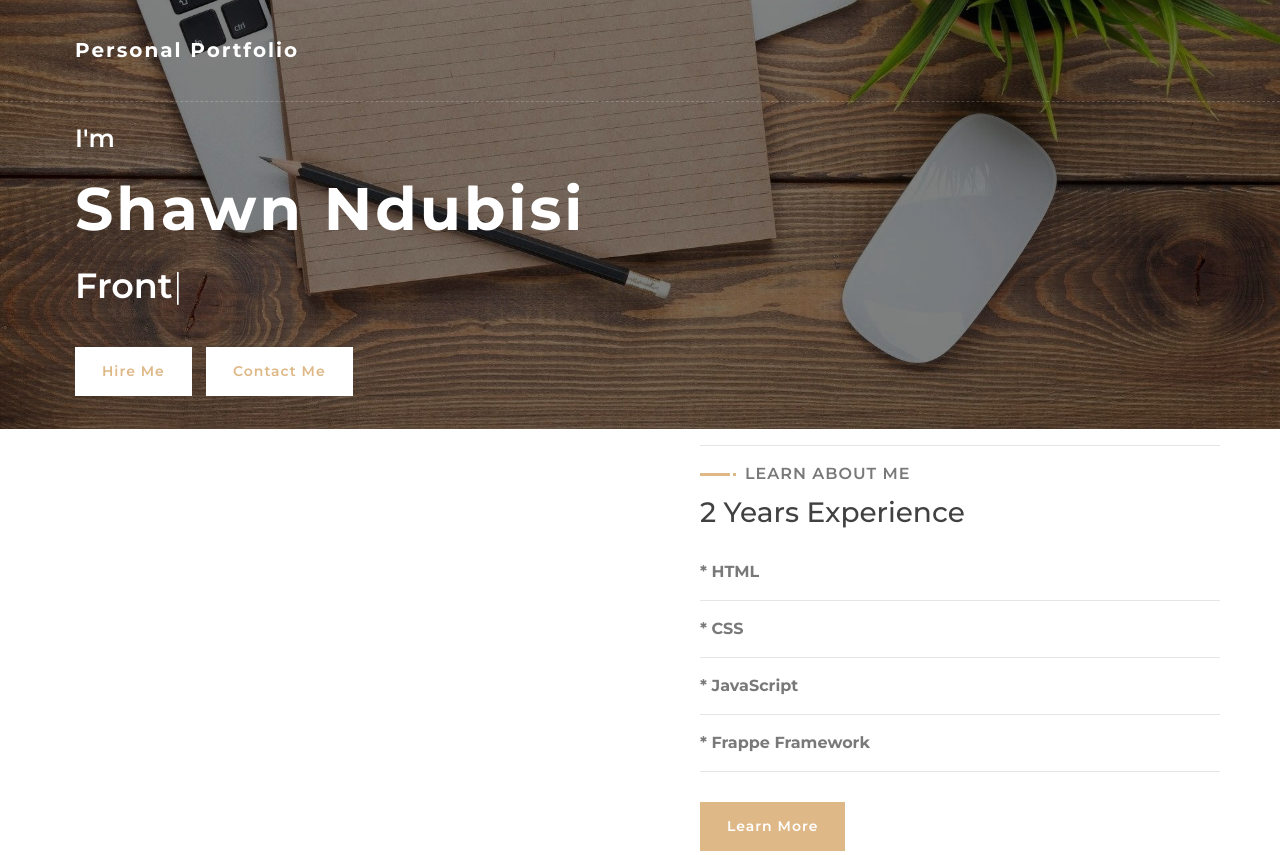
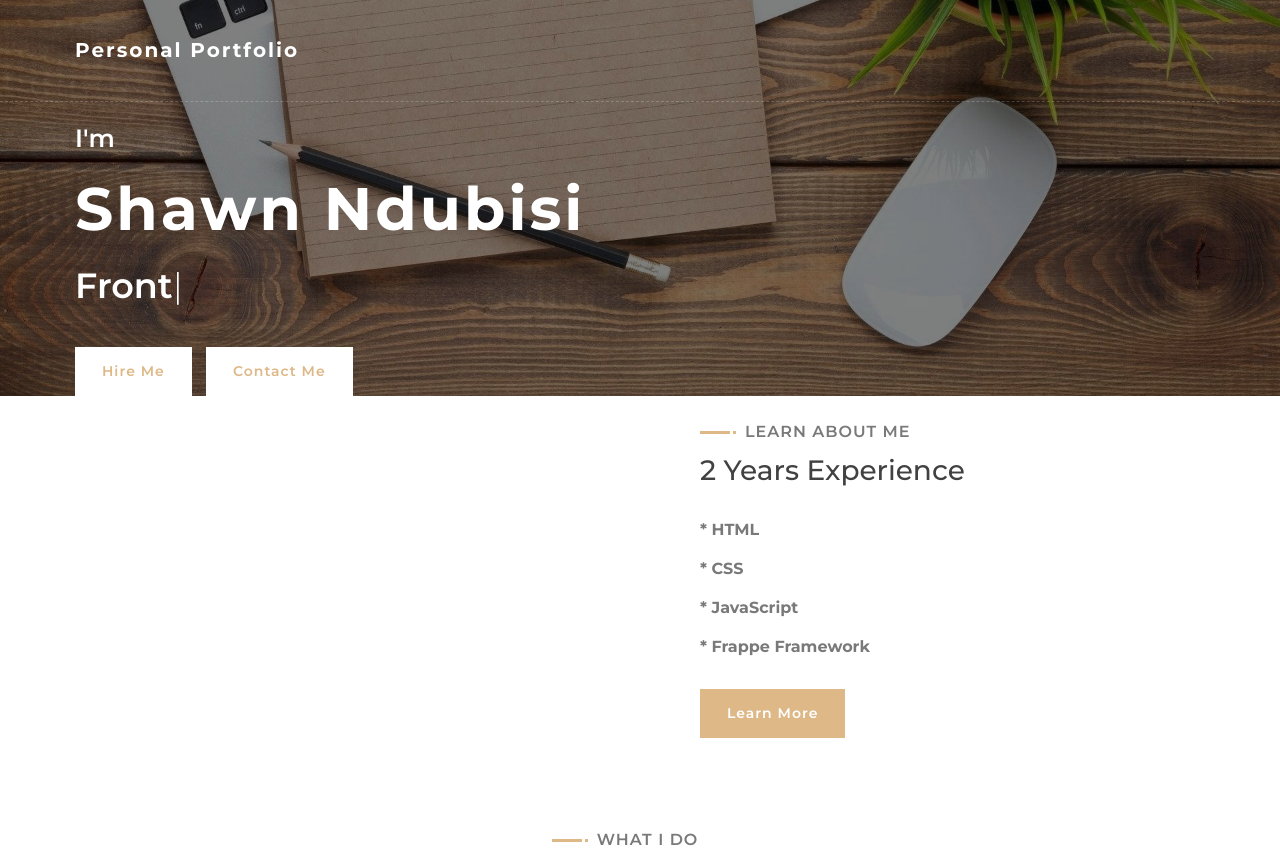
Before and after one commit to toobrokefordiorr/portfolio-, a plain HTML site: page index.html in a window 1280 px wide. Shown: the top 855 px of the page. Drawn offline with nearby package versions, Linux system fonts and the light colour scheme.

Commit message:
index.html

```diff
--- a/index.html
+++ b/index.html
@@ -30,7 +30,7 @@
         <div class="navbar navbar-expand-lg bg-light navbar-light">
             <div class="container-fluid">
                 <a href="index.html" class="navbar-brand">Personal Portfolio</a>
-		<hr>
+		<br>
                 <button type="button" class="navbar-toggler" data-toggle="collapse" data-target="#navbarCollapse">
                     <span class="navbar-toggler-icon"></span>
                 </button>
@@ -66,7 +66,7 @@
                             <div class="hero-btn">
                                 <a class="btn" href="">Hire Me</a>
                                 <a class="btn" href="">Contact Me</a>
-                                <hr>
+                                <br>
                             </div>
                         </div>
                     </div>
@@ -90,7 +90,7 @@
                     <div class="col-lg-6">
                         <div class="about-content">
                             <div class="section-header text-left">
-                                <hr>
+                                <br>
                                 <p>Learn About Me</p>
                                 <h3>2 Years Experience</h3>
                             </div>
@@ -99,16 +99,16 @@
                             </div>
                             <div class="skills">
                                 <div class="skill-name">
-                                    <b>* HTML</b><hr>
+                                    <b>* HTML</b><br>
                                 </div>
                                 <div class="skill-name">
-                                    <b>* CSS</b><hr>
+                                    <b>* CSS</b><br>
                                 </div>
                                 <div class="skill-name">
-                                    <b>* JavaScript</b><hr>
+                                    <b>* JavaScript</b><br>
                                 </div>
                                 <div class="skill-name">
-                                    <b>* Frappe Framework</b><hr>
+                                    <b>* Frappe Framework</b><br>
                                 </div>
                             </div>
                             <a class="btn" href="">Learn More</a>
```
